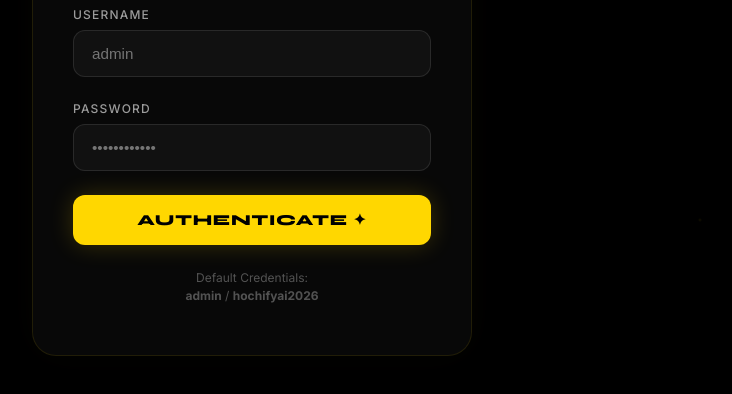
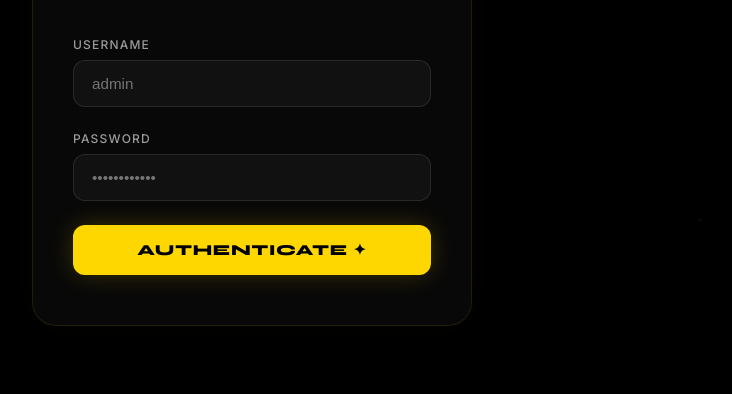
Before and after one commit to Clarraa24/yellowlamp, a website: page public/admin/index.html in a window 1280 px wide. Shown: the part 300-694 px from the top of the page, without its empty margins (388-1120 px from the left). Drawn offline with nearby package versions, Linux system fonts and the light colour scheme; no server answers.

Commit message:
Update website

```diff
--- a/public/admin/index.html
+++ b/public/admin/index.html
@@ -769,12 +769,6 @@
         </div>
         <button type="submit" class="login-btn" id="loginBtn">Authenticate ✦</button>
       </form>
-
-      <div class="login-hint">
-        Default Credentials:<br/>
-        <strong>admin</strong> / <strong>hochifyai2026</strong>
-      </div>
-    </div>
   </section>
 
   <!-- DASHBOARD WORKSPACE -->
```
